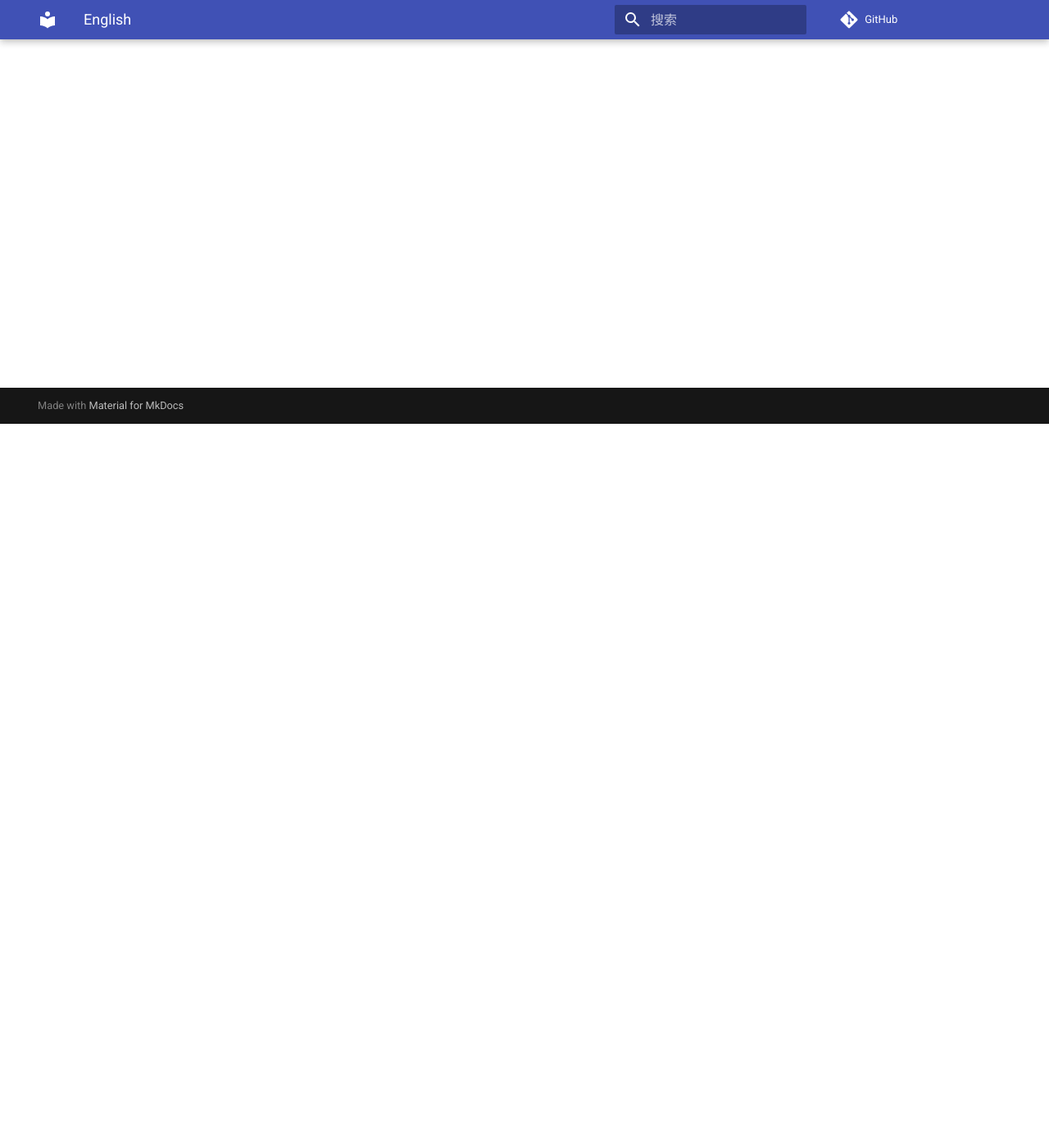
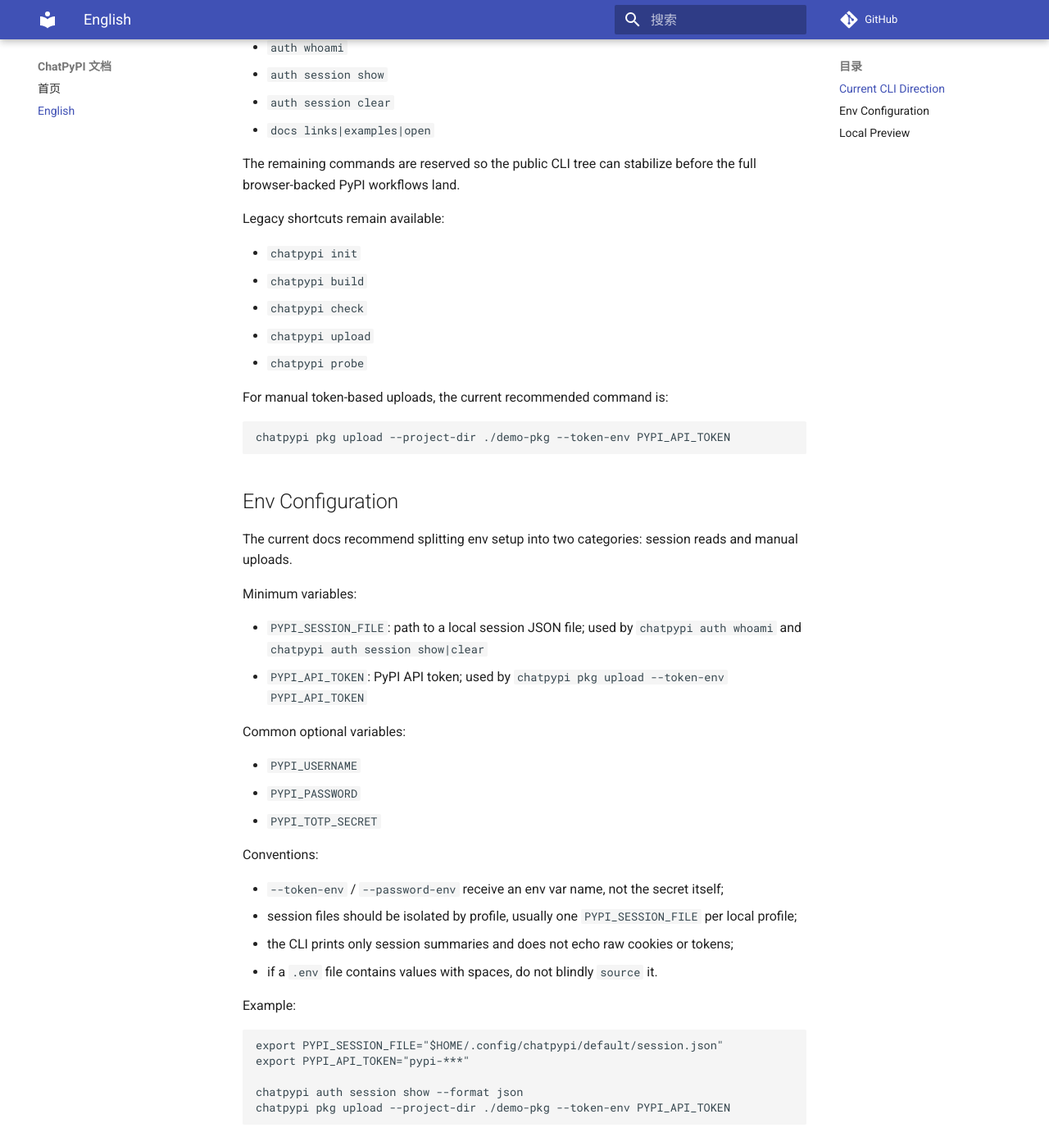
Before and after one commit to ChatArch/ChatPyPI, an MkDocs documentation site: the page built from docs/index.en.md, in a window 1280 px wide and 1400 px high, scrolled down 883 px. Shown: the whole window at 82% size. Built offline with MkDocs 1.6.1 and Material for MkDocs 9.7.7, drawn with Linux system fonts in a browser that asks for light colours; comment, search, counter and statistics services are not loaded; some of the changed text lies outside the part shown.

Commit message:
feat: prepare ChatPyPI infra acceptance release (#4)
* feat: lay down chatpypi infra acceptance path

* feat: prepare ChatPyPI infra acceptance release

* fix: harden ChatPyPI infra acceptance release

* fix: limit upload output redaction to secrets

---------

Co-authored-by: rexwzh <1073853456@qq.com>

````diff
--- a/docs/index.en.md
+++ b/docs/index.en.md
@@ -1,6 +1,98 @@
 # ChatPyPI Docs
 
 Long-lived documentation for `ChatPyPI` lives here.
+
+## Current CLI Direction
+
+`ChatPyPI` now keeps the existing package lifecycle commands while reserving the
+post-registration PyPI command tree:
+
+```text
+chatpypi
+├── auth
+│   ├── login / logout / whoami
+│   ├── register / verify-email / setup-2fa / recovery-codes
+│   └── session
+│       ├── show / export / import / clear
+├── profile
+│   ├── list / show / use / create / delete
+├── config
+│   ├── list / get / set / unset
+├── pkg
+│   ├── init / build / check / upload / probe
+├── project
+│   ├── list / show
+├── publisher
+│   ├── list / pending-list / pending-add / pending-remove
+├── token
+│   ├── list / create / revoke
+├── doctor
+│   └── check
+└── docs
+    ├── links / examples / open
+```
+
+Current implemented path:
+
+- `chatpypi --version`: print the current package version
+- `pkg`: package init, build, check, upload, and name probe
+- `auth whoami`
+- `auth session show`
+- `auth session clear`
+- `docs links|examples|open`
+
+The remaining commands are reserved so the public CLI tree can stabilize before
+the full browser-backed PyPI workflows land.
+
+Legacy shortcuts remain available:
+
+- `chatpypi init`
+- `chatpypi build`
+- `chatpypi check`
+- `chatpypi upload`
+- `chatpypi probe`
+
+For manual token-based uploads, the current recommended command is:
+
+```bash
+chatpypi pkg upload --project-dir ./demo-pkg --token-env PYPI_API_TOKEN
+```
+
+## Env Configuration
+
+The current docs recommend splitting env setup into two categories: session
+reads and manual uploads.
+
+Minimum variables:
+
+- `PYPI_SESSION_FILE`: path to a local session JSON file; used by `chatpypi auth whoami` and `chatpypi auth session show|clear`
+- `PYPI_API_TOKEN`: PyPI API token; used by `chatpypi pkg upload --token-env PYPI_API_TOKEN`
+
+Common optional variables:
+
+- `PYPI_USERNAME`
+- `PYPI_PASSWORD`
+- `PYPI_TOTP_SECRET`
+
+Conventions:
+
+- `--token-env` / `--password-env` receive an env var name, not the secret
+  itself;
+- session files should be isolated by profile, usually one
+  `PYPI_SESSION_FILE` per local profile;
+- the CLI prints only session summaries and does not echo raw cookies or
+  tokens;
+- if a `.env` file contains values with spaces, do not blindly `source` it.
+
+Example:
+
+```bash
+export PYPI_SESSION_FILE="$HOME/.config/chatpypi/default/session.json"
+export PYPI_API_TOKEN="pypi-***"
+
+chatpypi auth session show --format json
+chatpypi pkg upload --project-dir ./demo-pkg --token-env PYPI_API_TOKEN
+```
 
 ## Local Preview
 
--- a/src/chatpypi/__init__.py
+++ b/src/chatpypi/__init__.py
@@ -40,4 +40,4 @@
     "upload_distributions",
 ]
 
-__version__ = "0.1.4"
+__version__ = "0.2.0"
````
Also changed, not shown: CHANGELOG.md (+23 -8 lines), README.en.md (+122 -1 lines), README.md (+114 -1 lines), docs/index.md (+86 -0 lines), 6 other files.
